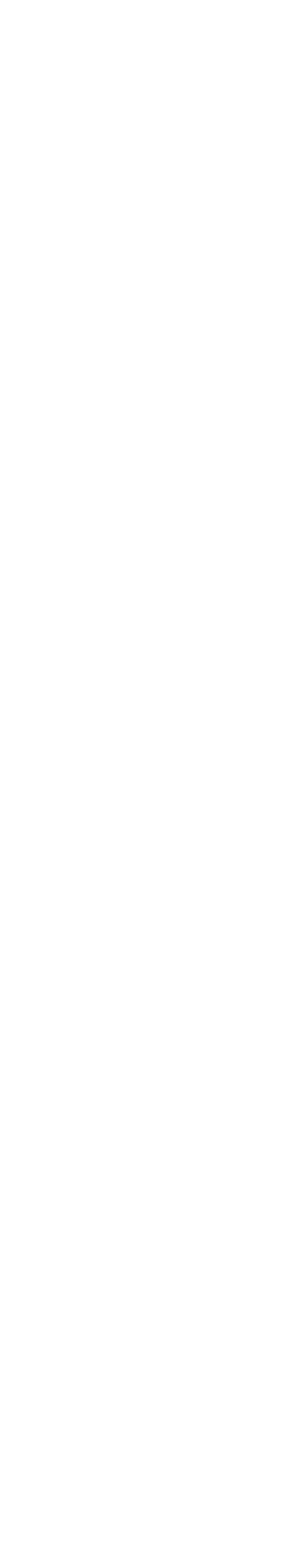
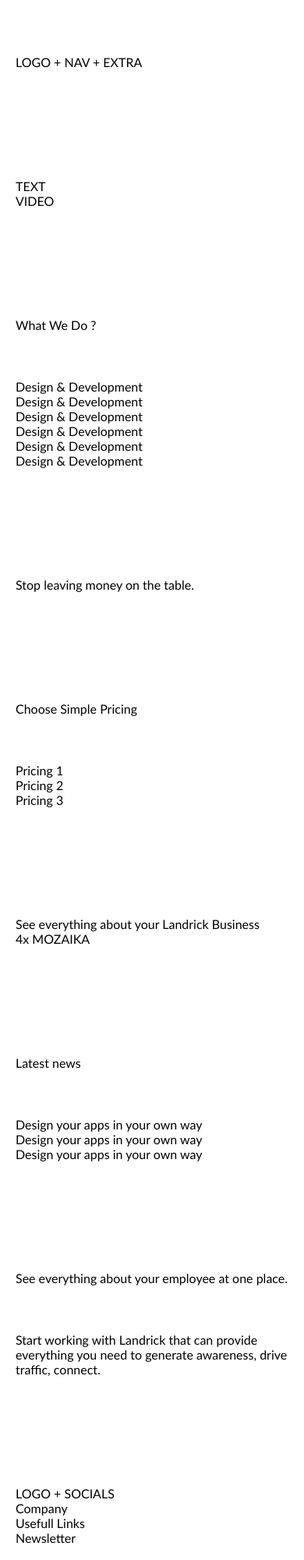
Before and after one commit to front-end-by-rimantas/30-grupe-portfolio, a website: page index.html in a window 390 px wide. Shown: the top 2000 px of the page at 78% size. Before the commit the page ends 844 px from the top, so only its background shows below. Drawn offline with Linux system fonts and the light colour scheme.

Commit message:
Base HTML structure

```diff
--- a/index.html
+++ b/index.html
@@ -11,30 +11,139 @@
 
 <body>
     <!-- header start -->
+    <header class="container">
+        <div class="row">
+            <div class="col-12">
+                LOGO + NAV + EXTRA
+            </div>
+        </div>
+    </header>
     <!-- header end -->
 
     <!-- hero start -->
+    <section class="container">
+        <div class="row">
+            <div class="col-12 col-md-8 col-lg-6">
+                TEXT
+            </div>
+            <div class="col-12 col-md-4 col-lg-6">
+                VIDEO
+            </div>
+        </div>
+    </section>
     <!-- hero end -->
 
     <!-- what we do start -->
+    <section class="container">
+        <div class="row">
+            <div class="col-12 col-md-10 ml-md-1 col-lg-8 ml-lg-2 col-xl-6 ml-xl-3">
+                What We Do ?
+            </div>
+        </div>
+        <div class="row">
+            <div class="col-12 col-md-6 col-lg-4">Design & Development</div>
+            <div class="col-12 col-md-6 col-lg-4">Design & Development</div>
+            <div class="col-12 col-md-6 col-lg-4">Design & Development</div>
+            <div class="col-12 col-md-6 col-lg-4">Design & Development</div>
+            <div class="col-12 col-md-6 col-lg-4">Design & Development</div>
+            <div class="col-12 col-md-6 col-lg-4">Design & Development</div>
+        </div>
+    </section>
     <!-- what we do end -->
 
     <!-- stop leaving start -->
+    <section class="container">
+        <div class="row">
+            <div class="col-12 col-md-10 ml-md-1 col-lg-8 ml-lg-2 col-xl-6 ml-xl-3">
+                Stop leaving money on the table.
+            </div>
+        </div>
+    </section>
     <!-- stop leaving end -->
 
     <!-- pricing start -->
+    <section class="container">
+        <div class="row">
+            <div class="col-12 col-md-10 ml-md-1 col-lg-8 ml-lg-2 col-xl-6 ml-xl-3">
+                Choose Simple Pricing
+            </div>
+        </div>
+        <div class="row">
+            <div class="col-12 col-md-4">Pricing 1</div>
+            <div class="col-12 col-md-4">Pricing 2</div>
+            <div class="col-12 col-md-4">Pricing 3</div>
+        </div>
+    </section>
     <!-- pricing end -->
 
     <!-- achievements start -->
+    <section class="container">
+        <div class="row">
+            <div class="col-12 col-lg-6">
+                See everything about your Landrick Business
+            </div>
+            <div class="col-12 col-lg-5 ml-lg-1">
+                4x MOZAIKA
+            </div>
+        </div>
+    </section>
     <!-- achievements end -->
 
     <!-- blog start -->
+    <section class="container">
+        <div class="row">
+            <div class="col-12 col-md-10 ml-md-1 col-lg-8 ml-lg-2 col-xl-6 ml-xl-3">
+                Latest news
+            </div>
+        </div>
+        <div class="row">
+            <div class="col-12 col-md-6 col-lg-4">Design your apps in your own way</div>
+            <div class="col-12 col-md-6 col-lg-4">Design your apps in your own way</div>
+            <div class="col-12 col-md-6 col-lg-4">Design your apps in your own way</div>
+        </div>
+    </section>
     <!-- blog end -->
 
     <!-- see everything start -->
+    <section class="container">
+        <div class="row">
+            <div class="col-12">
+                See everything about your employee at one place.
+            </div>
+        </div>
+        <div class="row">
+            <div class="col-12 col-md-10 ml-md-1 col-lg-8 ml-lg-2 col-xl-6 ml-xl-3">
+                Start working with Landrick that can provide everything you need to generate awareness, drive traffic, connect.
+            </div>
+        </div>
+    </section>
     <!-- see everything end -->
 
     <!-- footer start -->
+    <footer class="container">
+        <div class="row">
+            <div class="col-12 col-lg-4">
+                LOGO + SOCIALS
+            </div>
+            <div class="col-12 col-md-4 col-lg-2">
+                Company
+            </div>
+            <div class="col-12 col-md-4 col-lg-3">
+                Usefull Links
+            </div>
+            <div class="col-12 col-md-4 col-lg-3">
+                Newsletter
+            </div>
+        </div>
+        <div class="row">
+            <div class="col-12 col-sm-6">
+                COPYRIGHT
+            </div>
+            <div class="col-12 col-sm-6">
+                PAYMENT CARDS
+            </div>
+        </div>
+    </footer>
     <!-- footer end -->
 
     <script src="./js/home.js" type="module" defer></script>
```
